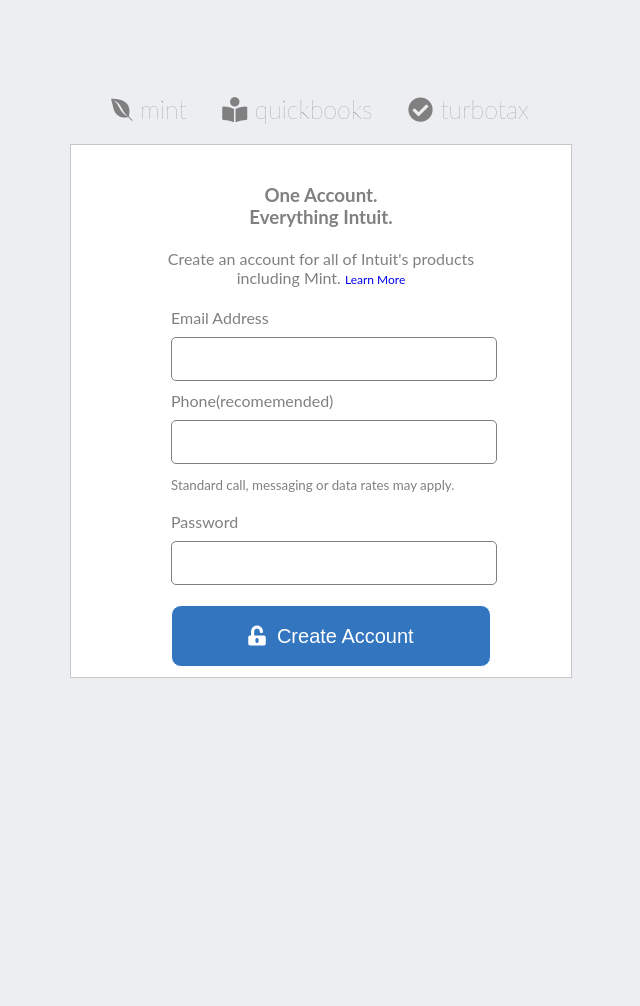
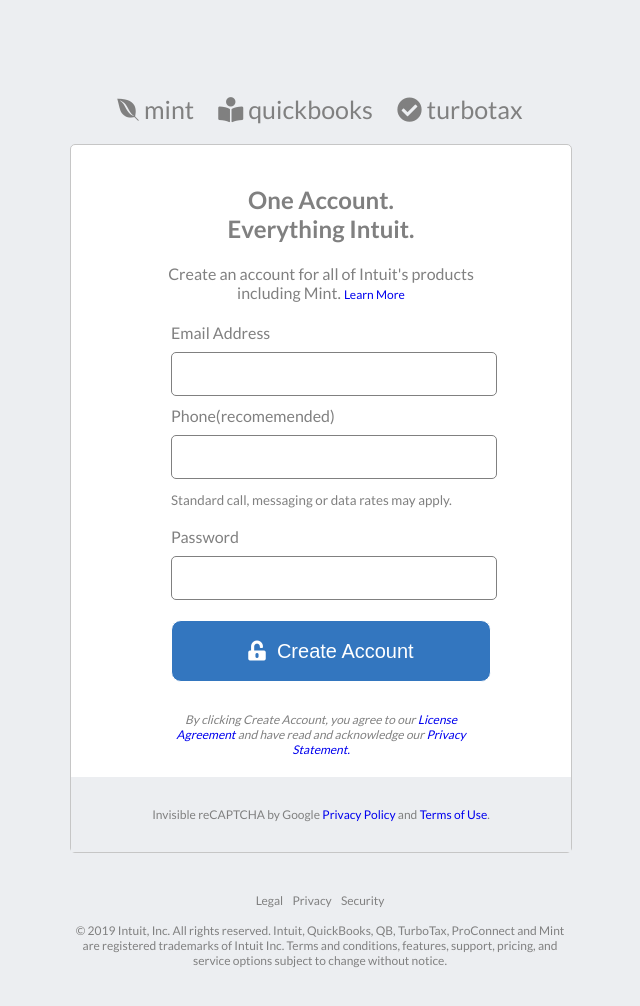
Before and after one commit to andreimorosan29/html-forms, a plain HTML site: page index.html in a window 1280 px wide. Shown: the whole page, without its empty margins (320-960 px from the left). Before the commit the page ends 800 px from the top, so only its background shows below. Drawn offline with Linux system fonts and the light colour scheme.

Commit message:
finish registration form, add footers

```diff
--- a/css/styles.css
+++ b/css/styles.css
@@ -9,7 +9,7 @@
     width: 500px;
     text-align: center;
     margin-top:75px;
-    font-family: Lato;
+    font-family: 'Lato', sans-serif;
     color: gray;
 }
 
@@ -40,6 +40,7 @@
     border: 1px solid rgb(198, 198, 198);
     margin-top:20px;
     padding-top:20px;
+    border-radius:5px;
 }
 
 .registration-form-box form {
@@ -69,4 +70,48 @@
     font-size: 20px;
     border-radius: 10px;
     border: 1px solid white;
+    cursor:pointer;
 }
+
+.info-text{
+    font-style: italic;
+    font-size: 12px;
+    font-weight: lighter;
+    color: gray;
+    width:60%;
+    text-align:center;
+    margin:0 auto;
+    padding: 20px 0px 20px 0px;
+}
+
+.info-text a{
+    text-decoration: none;
+}
+
+.registration-form-box-footer {
+    background-color:#ECEEF1;
+    width: 100%;
+    padding:30px 0px 30px 0px;
+    margin:0 auto;
+    font-size:12px;
+    text-decoration: none;
+    color:gray;
+}
+
+.registration-form-box-footer a{
+    text-decoration:none;
+}
+
+.main-footer {
+    margin:0 auto;
+    font-size:12px;
+    color: gray;
+    font-weight: lighter;
+    padding: 40px 0px 30px 0px;
+}
+
+.main-footer a {
+    text-decoration: none;
+    color: gray;
+
+}
--- a/index.html
+++ b/index.html
@@ -8,7 +8,7 @@
     <link rel="stylesheet" href="./css/styles.css">
     <link rel="stylesheet" href="https://use.fontawesome.com/releases/v5.6.3/css/all.css" integrity="sha384-UHRtZLI+pbxtHCWp1t77Bi1L4ZtiqrqD80Kn4Z8NTSRyMA2Fd33n5dQ8lWUE00s/"
         crossorigin="anonymous">
-    <!--<link rel="stylesheet" type="text/css" href="//fonts.googleapis.com/css?family=Lato" />-->
+    <link href='http://fonts.googleapis.com/css?family=Lato:400,700' rel='stylesheet' type='text/css'>
     <title>Fake - Registration</title>
 </head>
 
@@ -20,8 +20,8 @@
             <i class="fas fa-book-reader"></i> quickbooks &nbsp; &nbsp;
             <i class="fas fa-check-circle"></i> turbotax</span>
         <div class="registration-form-box">
-            <h3>One Account. <br />
-                Everything Intuit.</h3>
+            <h2>One Account. <br />
+                Everything Intuit.</h2>
             <h4 style="font-weight:normal;">Create an account for all of Intuit's products <br />
                 including Mint. <a href="#" style="font-size:12px;text-decoration:none;">Learn More</a> </h4>
             <form>
@@ -45,8 +45,20 @@
                 <br>
                 <button class="btn btn-default"><i class="fas fa-unlock-alt"></i> &nbsp;Create Account</button>
             </form>
+            <div class="info-text">By clicking Create Account, you agree to our
+            <a href="#">License Agreement</a> and have read and acknowledge our
+            <a href="#">Privacy Statement.</a></div>
+
+            <div class="registration-form-box-footer">
+                Invisible reCAPTCHA by Google <a href="#">Privacy Policy</a> and
+                <a href="#">Terms of Use</a>.
+            </div>
         </div>
-
+        <div class="main-footer">
+                <a href="#">Legal</a> &nbsp;&nbsp; <a href="#">Privacy</a> &nbsp;&nbsp; <a href="#">Security</a> <br/> <br/>
+                © 2019 Intuit, Inc. All rights reserved. Intuit, QuickBooks, QB, TurboTax, ProConnect and Mint are registered trademarks of Intuit Inc.
+                Terms and conditions, features, support, pricing, and service options subject to change without notice.
+        </div>
     </div>
 </body>
 
```
